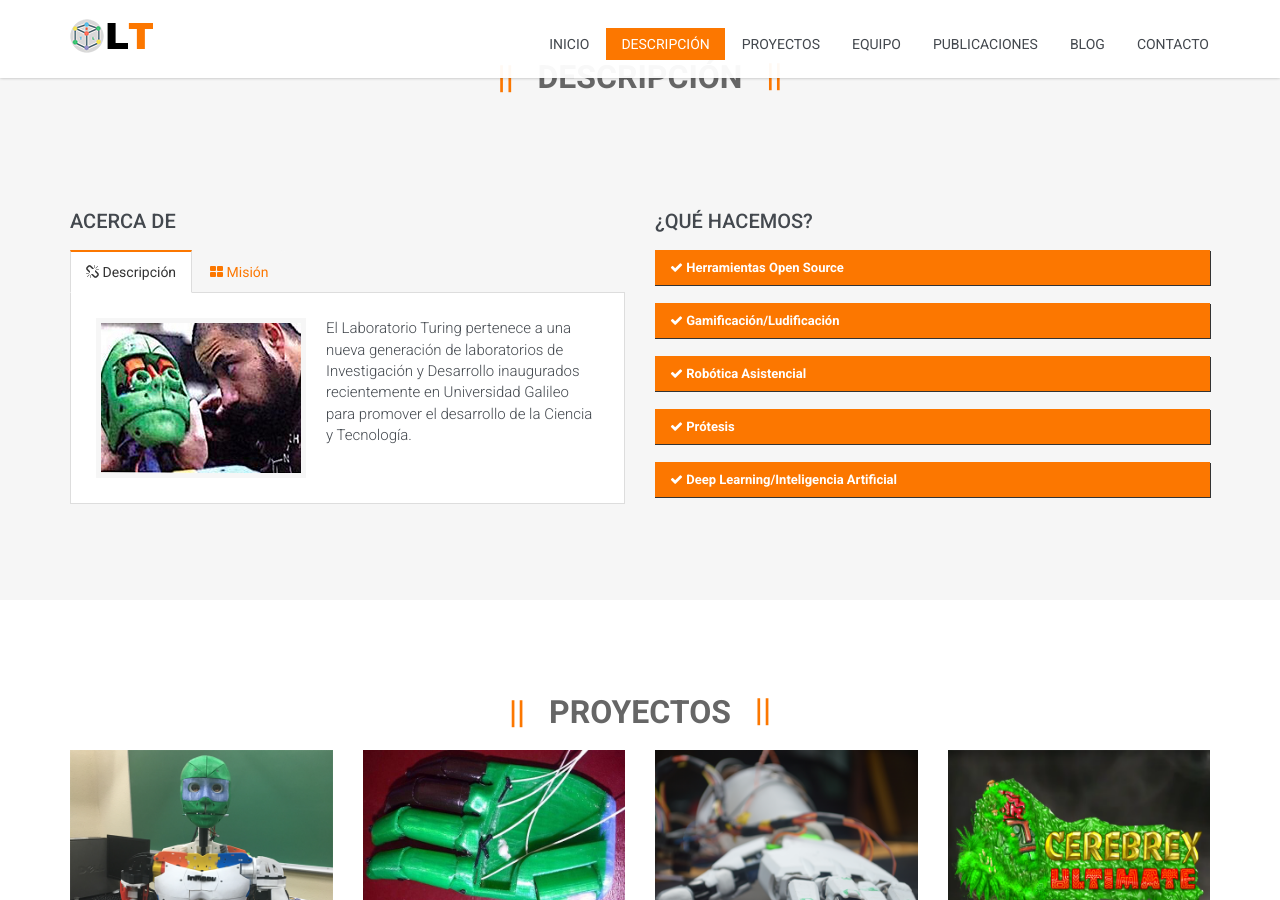
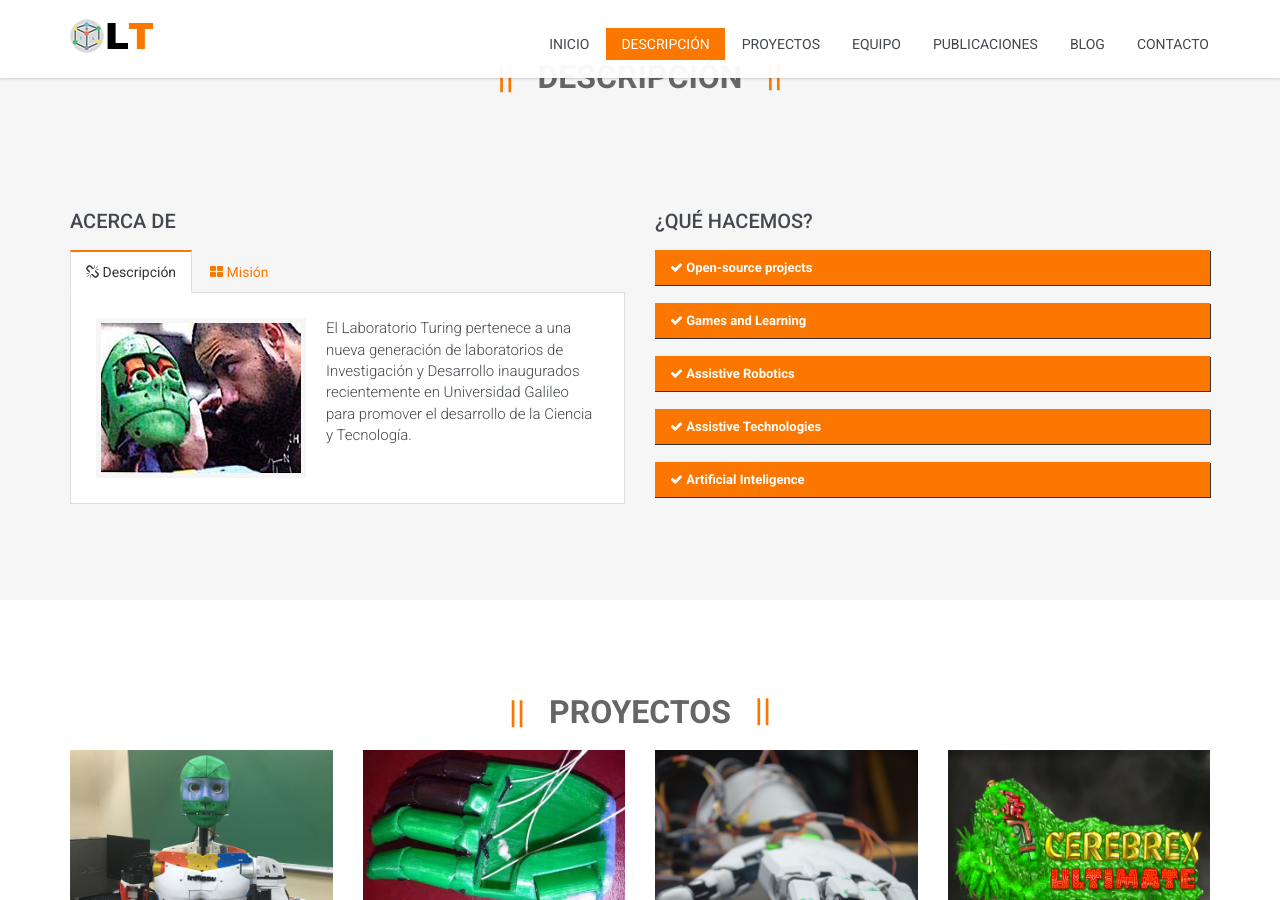
Before and after one commit to turing-lab/turing-lab.github.io, a Jekyll site: the page built from index.md, in a window 1280 px wide and 900 px high, scrolled down 945 px. Built offline with Jekyll 4.4.1, drawn with Linux system fonts in a browser that asks for light colours; nearby versions of some CDN libraries; library files that are not in the unit come from our copies; some of the changed text lies outside the part shown.

Commit message:
General Updates

```diff
--- a/_data/members.yml
+++ b/_data/members.yml
@@ -8,8 +8,8 @@
     name: Julio Fajardo
     id: fajardo
     avatar: /misc/img/members/Fajardo.jpg
-    eng: Ingeniero en Electrónica
-    info: Asistente de Investigación, Sistemas Embedidos, IA
+    eng: BSc in Electrical and Computer Engineering
+    info: Researcher, Embedded Systems, Robotics, DSP & AI
 -
     name: Victor Ferman
     id: ferman
--- a/_includes/about.html
+++ b/_includes/about.html
@@ -39,31 +39,31 @@
                     <div class="skill-bar">
                         <div class="skillbar clearfix " data-percent="100%">
                             <div class="skillbar-title">
-                                <span><i class="fa fa-check" aria-hidden="true"></i> Herramientas Open Source</span>
+                                <span><i class="fa fa-check" aria-hidden="true"></i> Open-source projects</span>
                             </div>
                             <div class="skillbar-bar"></div>
                         </div>
                         <div class="skillbar clearfix" data-percent="100%">
                             <div class="skillbar-title">
-                                <span><i class="fa fa-check" aria-hidden="true"></i> Gamificación/Ludificación</span>
+                                <span><i class="fa fa-check" aria-hidden="true"></i> Games and Learning</span>
                             </div>
                             <div class="skillbar-bar"></div>
                         </div>
                         <div class="skillbar clearfix " data-percent="100%">
                             <div class="skillbar-title">
-                                <span><i class="fa fa-check" aria-hidden="true"></i> Robótica Asistencial</span>
+                                <span><i class="fa fa-check" aria-hidden="true"></i> Assistive Robotics</span>
                             </div>
                             <div class="skillbar-bar"></div>
                         </div>
                         <div class="skillbar clearfix " data-percent="100%">
                             <div class="skillbar-title">
-                                <span><i class="fa fa-check" aria-hidden="true"></i> Prótesis</span>
+                                <span><i class="fa fa-check" aria-hidden="true"></i> Assistive Technologies</span>
                             </div>
                             <div class="skillbar-bar"></div>
                         </div>
                         <div class="skillbar clearfix " data-percent="100%">
                             <div class="skillbar-title">
-                                <span><i class="fa fa-check" aria-hidden="true"></i> Deep Learning/Inteligencia Artificial</span>
+                                <span><i class="fa fa-check" aria-hidden="true"></i> Artificial Inteligence</span>
                             </div>
                             <div class="skillbar-bar"></div>
                         </div></div>
--- a/_includes/team.html
+++ b/_includes/team.html
@@ -31,8 +31,8 @@
                             <p>{{site.data.members[1].info}}</p>
                             <div class="socials">
                                 <a href="#"><i class="fa fa-facebook"></i></a>
-                                <a href="#"><i class="fa fa-linkedin"></i></a>
-                                <a href="#"><i class="fa fa-github"></i></a>
+                                <a href="https://gt.linkedin.com/in/julio-enrique-v-fajardo-hernández-2808147a"><i class="fa fa-linkedin"></i></a>
+                                <a href="https://github.com/turing-lab/GalileoHandMechanical"><i class="fa fa-github"></i></a>
                             </div>
                         </div>
                     </div>
```
